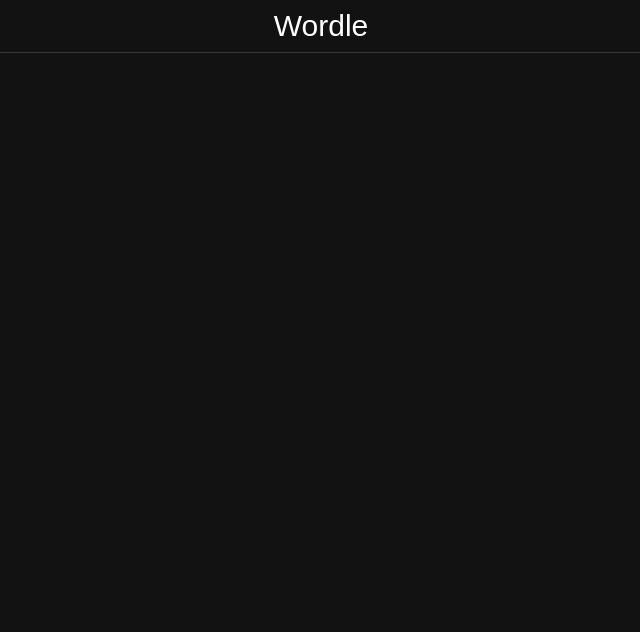
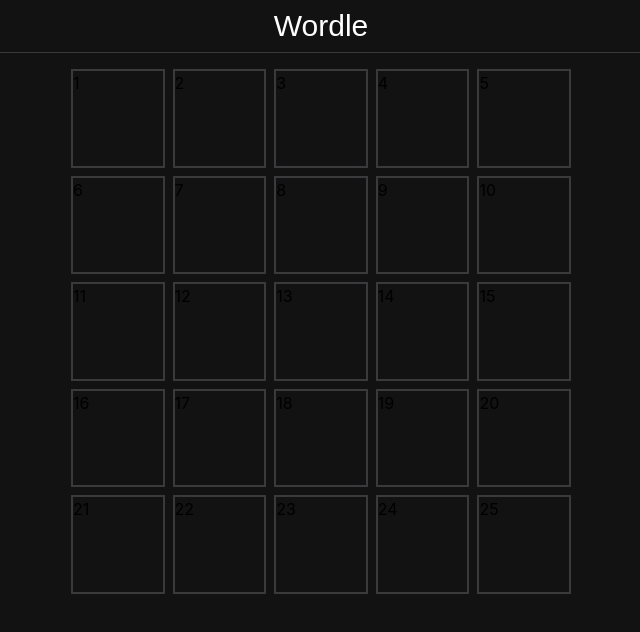
Before and after one commit to Parth099/Wordle-Clone, a React (Create React App) app: page / in a window 1280 px wide. Shown: the top 632 px of the page, without its empty margins (319-959 px from the left). Built offline with nearby package versions, Linux system fonts and the light colour scheme.

Commit message:
added universal keypress event created a test css layout; needs major revision

```diff
--- a/src/App.css
+++ b/src/App.css
@@ -1,5 +1,6 @@
 .App {
     text-align: center;
+    color: white;
 }
 
 .App-logo {
--- a/src/App.tsx
+++ b/src/App.tsx
@@ -1,6 +1,7 @@
 import React from "react";
 import "./App.css";
 import NavBar from "./components/header";
+import GuessBox from "./components/input-grid";
 
 //components
 
@@ -8,6 +9,7 @@
     return (
         <div className="main">
             <NavBar name="Wordle" />
+            <GuessBox />
         </div>
     );
 }
--- a/src/components/header.tsx
+++ b/src/components/header.tsx
@@ -1,8 +1,11 @@
+//compoment for the navbar
+
 //to appease TS
 interface navProp {
     name: string;
 }
 
+//compoment is dumb for now...
 function NavBar(props: navProp) {
     return <h1 className="title-font bg-wblack text-white text-center text-3xl py-2 border-b-half border-wgray">{props.name}</h1>;
 }
--- /dev/null
+++ b/src/components/input-grid.tsx
@@ -0,0 +1,54 @@
+import { useEffect } from "react";
+
+//compoment for the guess grid (shows what you got right / wrong)
+
+function GuessBox() {
+    const KeyDownEvent = function (e: KeyboardEvent) {
+        const keypress = e.key.toLowerCase();
+        if (!/^[a-z]$/i.test(e.key)) {
+            //regex test for alphabet, i - ignorecase
+            return;
+        }
+        console.log(keypress);
+    };
+
+    //runs once on mount (empty deps), adds keypress listener
+    useEffect(() => {
+        window.removeEventListener("keydown", KeyDownEvent); //ensures an event can ONLY be injected once
+        window.addEventListener("keydown", KeyDownEvent);
+    }, []);
+
+    return (
+        <div className="grid-container mx-auto w-min mt-4 px-9">
+            <div className="guess-box grid grid-cols-5 grid-rows-5 gap-2 w-[500px] h-[525px]">
+                <div>1</div>
+                <div>2</div>
+                <div>3</div>
+                <div>4</div>
+                <div>5</div>
+                <div>6</div>
+                <div>7</div>
+                <div>8</div>
+                <div>9</div>
+                <div>10</div>
+                <div>11</div>
+                <div>12</div>
+                <div>13</div>
+                <div>14</div>
+                <div>15</div>
+                <div>16</div>
+                <div>17</div>
+                <div>18</div>
+                <div>19</div>
+                <div>20</div>
+                <div>21</div>
+                <div>22</div>
+                <div>23</div>
+                <div>24</div>
+                <div>25</div>
+            </div>
+        </div>
+    );
+}
+
+export default GuessBox;
--- a/src/index.css
+++ b/src/index.css
@@ -100,3 +100,7 @@
 code {
     font-family: source-code-pro, Menlo, Monaco, Consolas, "Courier New", monospace;
 }
+
+.guess-box > div {
+    border: 2px solid #3a3a3c;
+}
```
Lines whose indentation alone changed are shown as unchanged.
